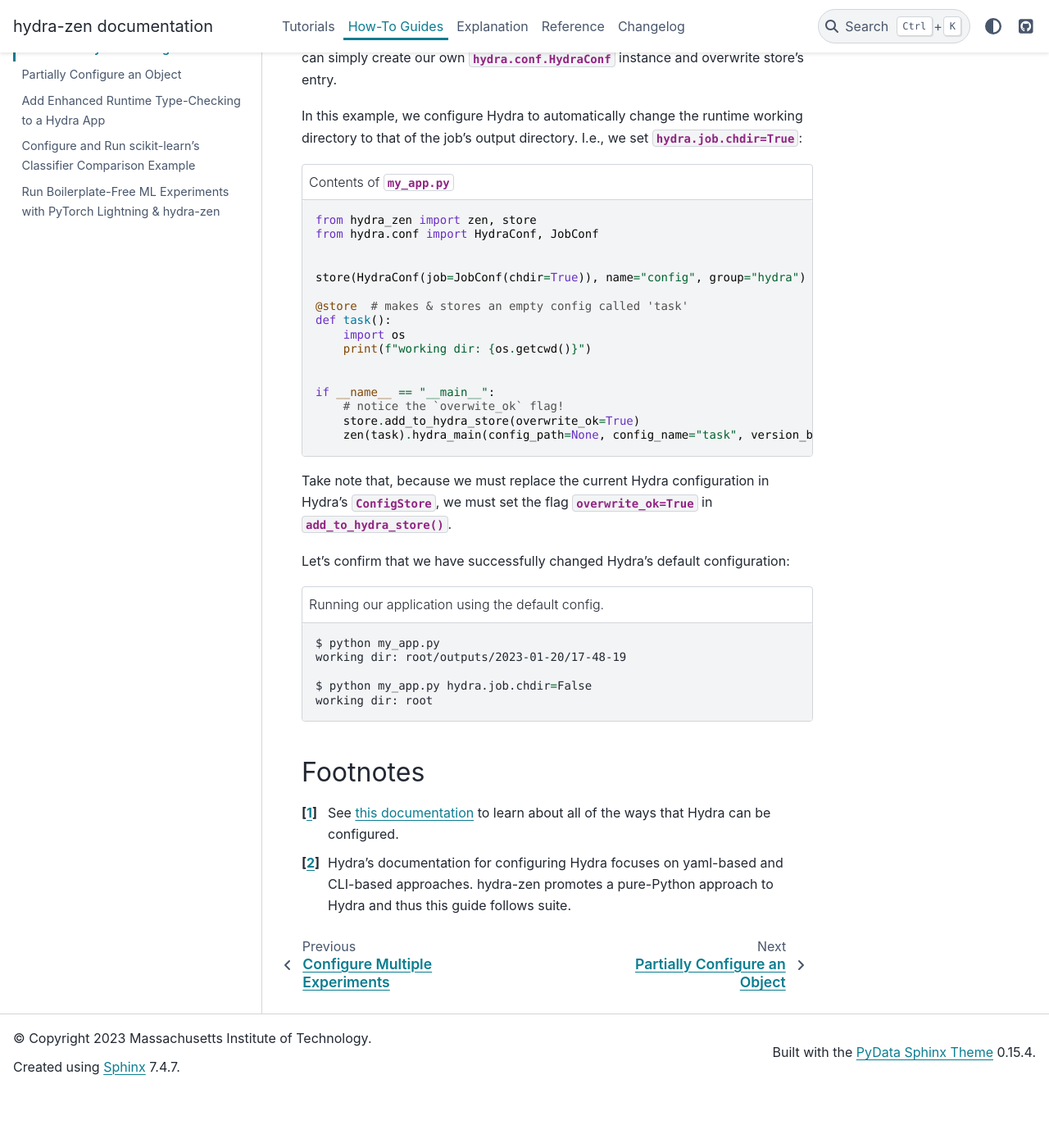
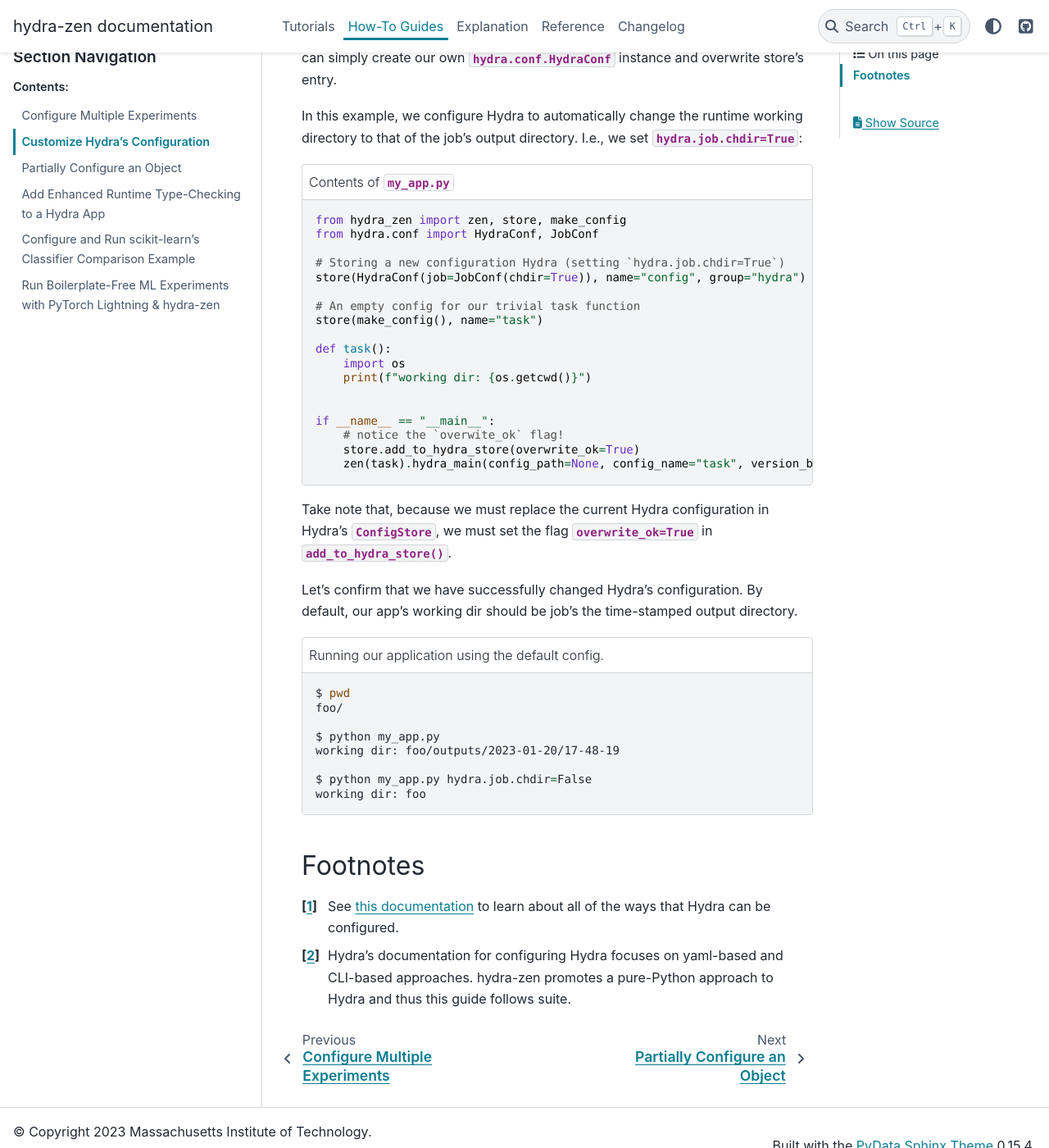
Before and after one commit to mit-ll-responsible-ai/hydra-zen, a Sphinx documentation site: the page built from docs/source/how_to/configure_hydra.rst, in a window 1280 px wide and 1400 px high, scrolled down 406 px. Shown: the whole window at 82% size. Built offline with Sphinx 7.4.7 and the PyData theme 0.15.4, drawn with Linux system fonts in a browser that asks for light colours; the version number could not be read and is left out; before the commit the page ends 1736 px from its top, so only the background shows below that.

Commit message:
simplify Hydra config how-to

```diff
--- a/docs/source/how_to/configure_hydra.rst
+++ b/docs/source/how_to/configure_hydra.rst
@@ -19,13 +19,15 @@ In this example, we configure Hydra to automatically change the runtime working
    :caption: Contents of `my_app.py`
 
 
-   from hydra_zen import zen, store
+   from hydra_zen import zen, store, make_config
    from hydra.conf import HydraConf, JobConf
 
-
+   # Storing a new configuration Hydra (setting `hydra.job.chdir=True`)
    store(HydraConf(job=JobConf(chdir=True)), name="config", group="hydra")
 
-   @store  # makes & stores an empty config called 'task'
+   # An empty config for our trivial task function
+   store(make_config(), name="task")
+
    def task():
        import os
        print(f"working dir: {os.getcwd()}")
@@ -39,16 +41,20 @@ In this example, we configure Hydra to automatically change the runtime working
 Take note that, because we must replace the current Hydra configuration in Hydra's `ConfigStore`, we must set the flag `overwrite_ok=True` in :func:`~hydra_zen.ZenStore.add_to_hydra_store`.
 
 
-Let's confirm that we have successfully changed Hydra's default configuration:
+Let's confirm that we have successfully changed Hydra's configuration. By default,
+our app's working dir should be job's the time-stamped output directory.
 
 .. code-block:: console
    :caption: Running our application using the default config.
 
+   $ pwd
+   foo/
+
    $ python my_app.py
-   working dir: root/outputs/2023-01-20/17-48-19
+   working dir: foo/outputs/2023-01-20/17-48-19
 
    $ python my_app.py hydra.job.chdir=False
-   working dir: root
+   working dir: foo
 
 
 Footnotes
```
